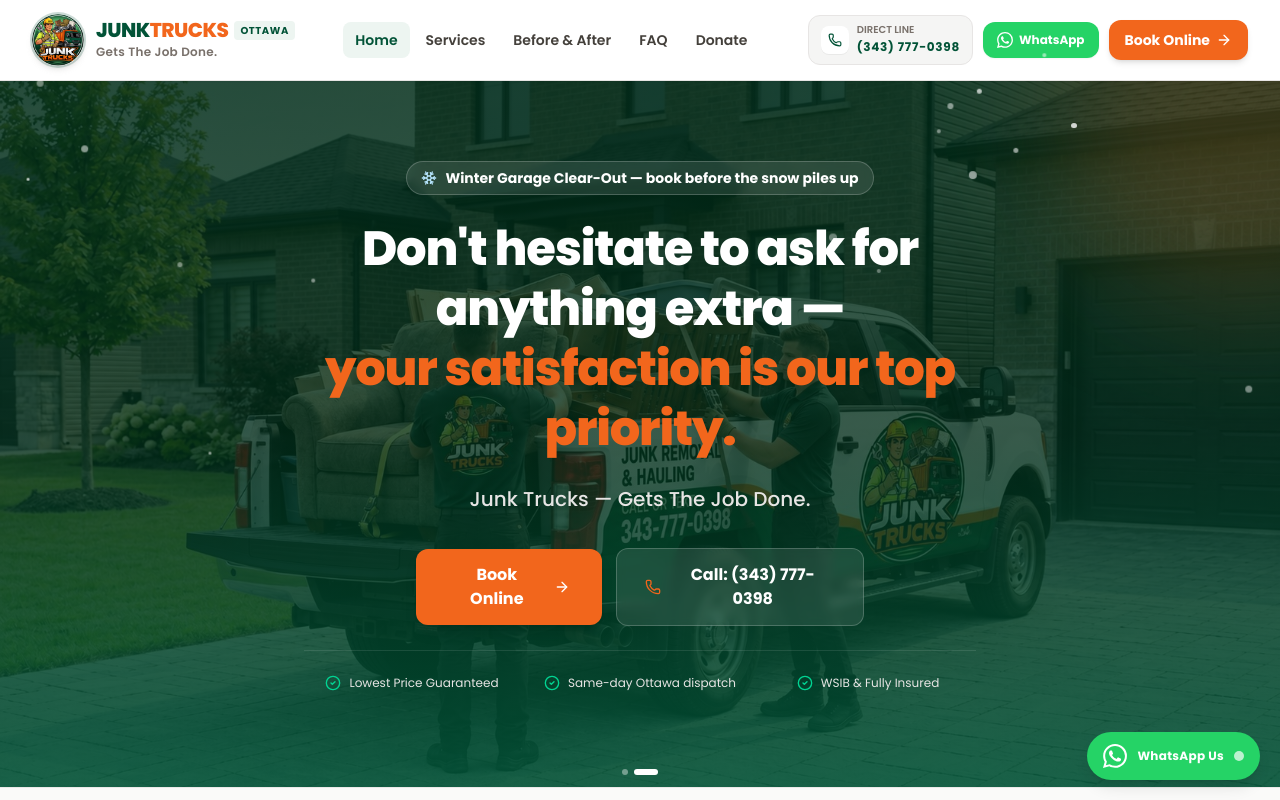
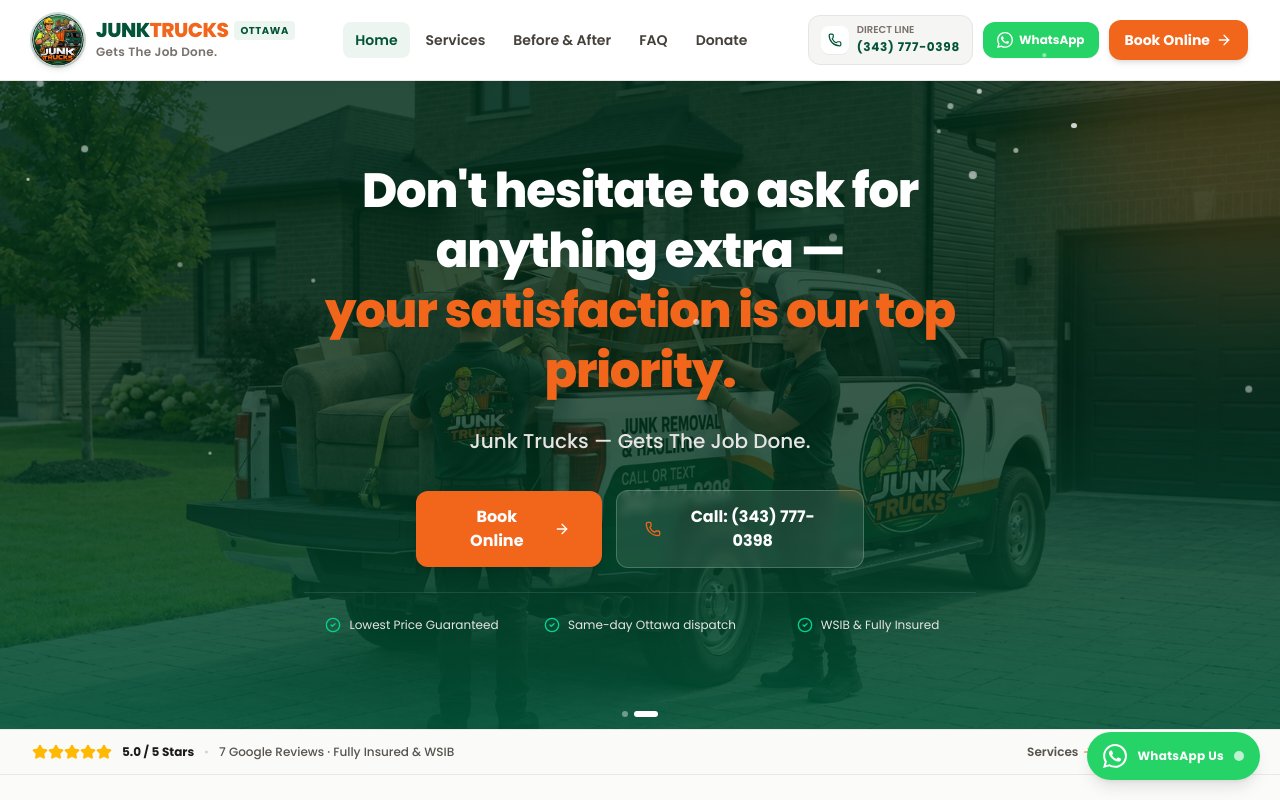
Before and after one commit to dheerajyadav7001-ui/junk-trucks-website, a React (Vite) app: page / in a window 1280 px wide. Shown: the top 800 px of the page. Built offline with nearby package versions, Linux system fonts and the light colour scheme.

Commit message:
Reorder hero slider, remove stray winter caption, fix wrong-branded truck image

```diff
--- a/src/components/pages/HomePage.tsx
+++ b/src/components/pages/HomePage.tsx
@@ -2,7 +2,7 @@
 import {
   Truck, CheckCircle2, ArrowRight, Phone, Star,
   Armchair, Refrigerator, Home, Hammer, TreePine, Building2,
-  Flame, Clock, Sparkles, ChevronDown, Check, X, Snowflake
+  Flame, Clock, Sparkles, ChevronDown, Check, X
 } from 'lucide-react';
 import { useBooking } from '../../context/BookingContext';
 import {
@@ -116,12 +116,6 @@
         <div className="relative z-10 max-w-4xl mx-auto px-4 sm:px-6 lg:px-8 text-center space-y-6">
           {!isCampaignSlide && (
             <>
-              {/* Winter campaign banner */}
-              <div className="inline-flex items-center gap-2 px-3.5 py-1.5 rounded-full bg-white/10 border border-white/20 backdrop-blur-xs text-xs sm:text-sm font-bold text-white">
-                <Snowflake className="w-4 h-4 text-sky-200" />
-                <span>Winter Garage Clear-Out — book before the snow piles up</span>
-              </div>
-
               <h1 className="text-2xl sm:text-4xl lg:text-5xl font-black tracking-tight text-white leading-tight max-w-3xl mx-auto">
                 Don't hesitate to ask for anything extra — <br className="hidden sm:inline" />
                 <span className="text-[#F2661C]">your satisfaction is our top priority.</span>
```
